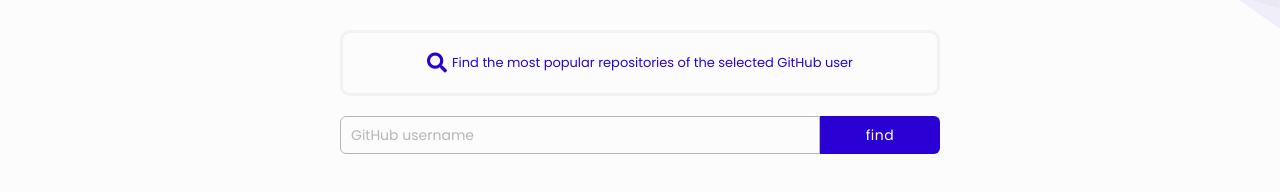
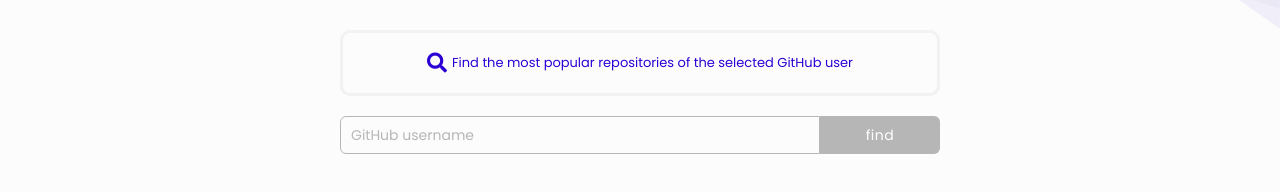
Before and after one commit to rafalkazik/github-repo-search, a website built with webpack: page src/index.html in a window 1280 px wide. Shown: the part 170-362 px from the top of the page. Built offline with nearby package versions, Linux system fonts and the light colour scheme.

Commit message:
button fixing safari

```diff
--- a/src/styles/form.css
+++ b/src/styles/form.css
@@ -72,7 +72,8 @@
 .form__input--submit {
   border: none;
   border-radius: 0 6px 6px 0;
-  background-color: var(--purpleElementsColor);
+  /* background-color: var(--purpleElementsColor); */
+  background-color: var(--fontGreyColor);
   letter-spacing: 0.05rem;
   color: var(--whiteColor);
   padding: 0.5rem 1.4rem;
```
